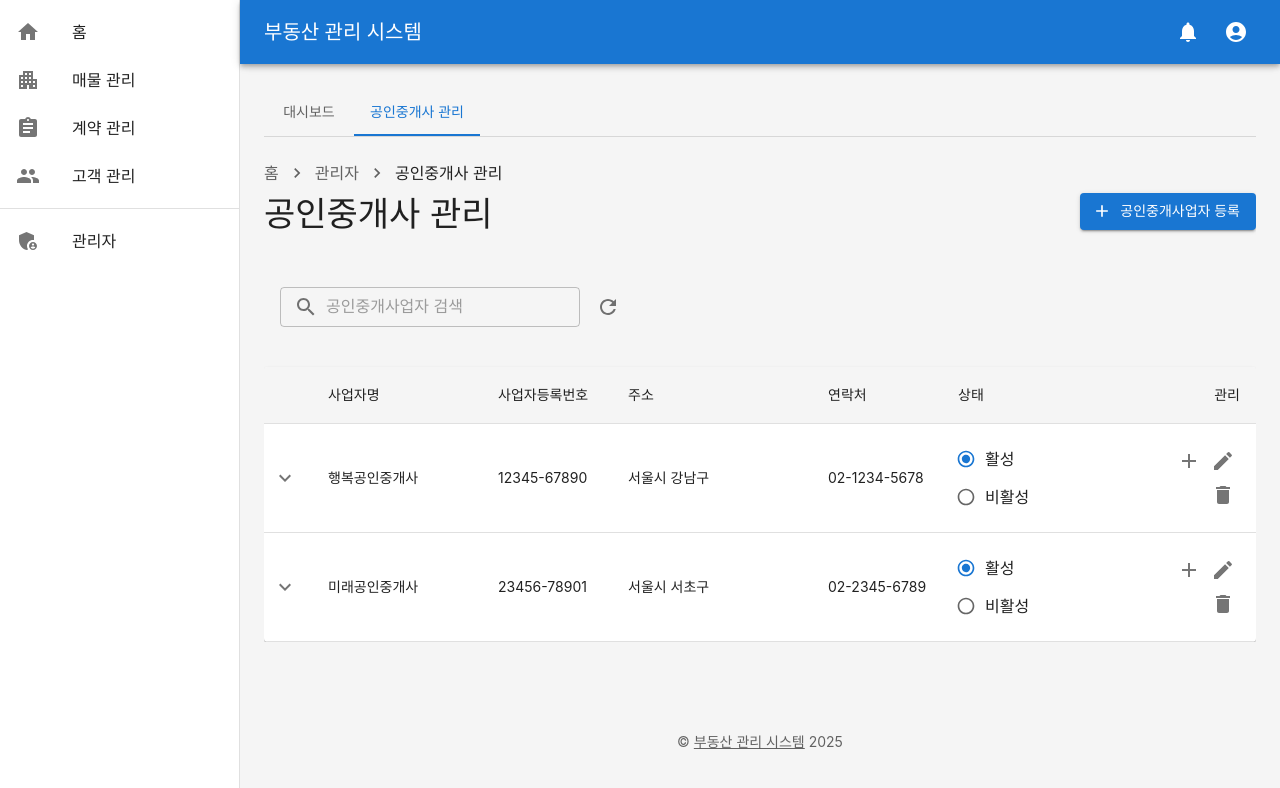
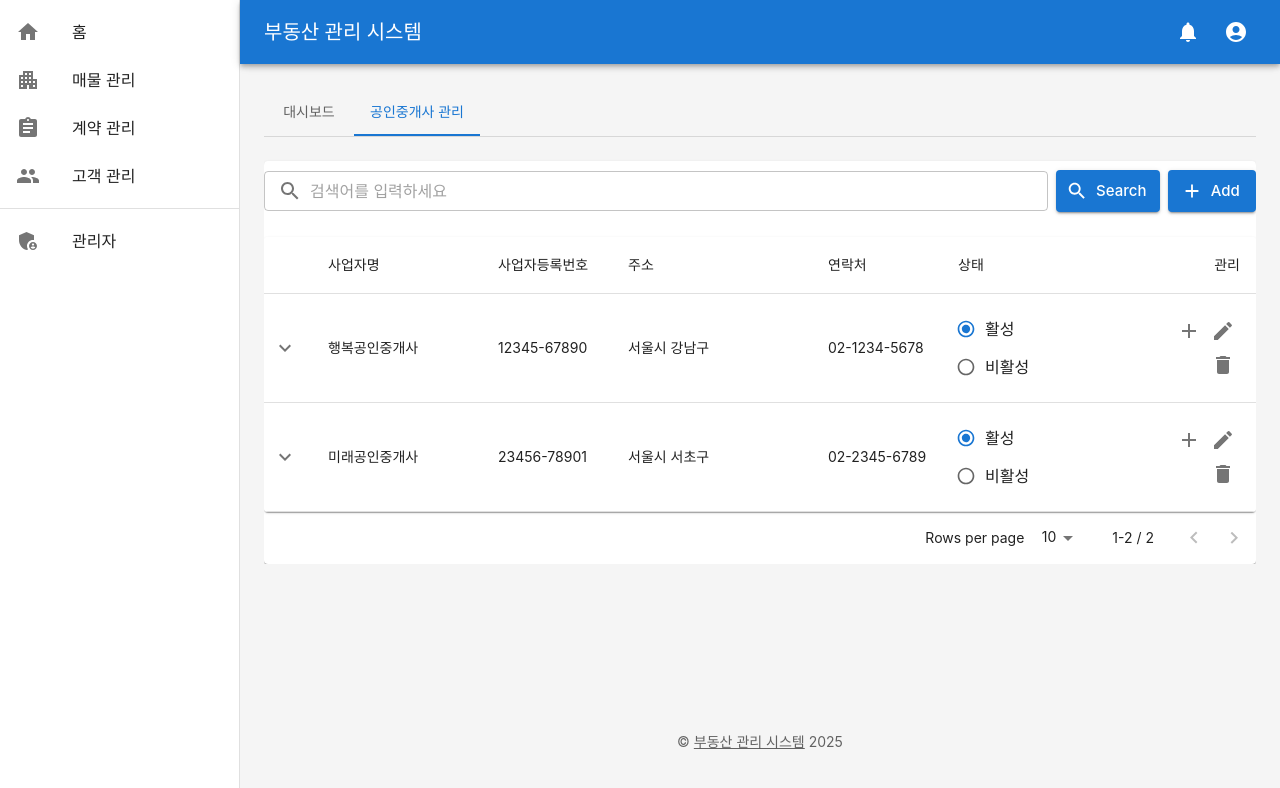
Before and after one commit to dooyongLee/realEstateMgr, a React (Vite) app: page /admin/realtors in a window 1280 px wide. Shown: the top 788 px of the page. Built offline with nearby package versions, Linux system fonts and the light colour scheme.

Commit message:
컴포넌트 정리 및 어드민 수정

```diff
--- a/src/components/common/table/DataTable.tsx
+++ b/src/components/common/table/DataTable.tsx
@@ -88,7 +88,7 @@ const DataTable = <T extends object>({
         rowsPerPage={rowsPerPage}
         onRowsPerPageChange={onRowsPerPageChange}
         rowsPerPageOptions={[5, 10, 25, 50]}
-        labelRowsPerPage="페이지당 행 수"
+        labelRowsPerPage="Rows per page"
         labelDisplayedRows={({ from, to, count }) =>
           `${from}-${to} / ${count}`
         }
--- a/src/features/admin/RealtorManagement.tsx
+++ b/src/features/admin/RealtorManagement.tsx
@@ -1,5 +1,5 @@
 import React, { useState } from 'react';
-import { Box, Button, TextField, Typography } from '@mui/material';
+import { Box, Button, TextField, Typography, Grid, Paper, Card, TablePagination } from '@mui/material';
 import { Add as AddIcon } from '@mui/icons-material';
 import StatusRadioGroup from '../../components/common/StatusRadioGroup';
 import ActionButtons from '../../components/common/ActionButtons';
@@ -8,6 +8,7 @@ import TableToolbar from '../../components/common/TableToolbar';
 import FormDialog from '../../components/common/FormDialog';
 import PageHeader from '../../components/common/PageHeader';
 import AgentList from './components/AgentList';
+import SearchPanel from '@/components/common/search/SearchPanel';
 
 interface Agent {
   id: string;
@@ -82,6 +83,8 @@ const mockRealtorCompanies: Company[] = [
 
 const RealtorManagement = () => {
   const [companies, setCompanies] = useState<Company[]>(mockRealtorCompanies);
+  const [page, setPage] = useState(0);
+  const [rowsPerPage, setRowsPerPage] = useState(10);
   const [openDialog, setOpenDialog] = useState(false);
   const [dialogType, setDialogType] = useState<'company' | 'agent'>('company');
   const [selectedCompany, setSelectedCompany] = useState<string | null>(null);
@@ -96,10 +99,24 @@ const RealtorManagement = () => {
 
   const handleOpenDialog = (type: 'company' | 'agent', companyId?: string, agentId?: string) => {
     setDialogType(type);
-    setSelectedCompany(companyId || null);
+
+    // 등록 모드인 경우 (companyId가 없거나 agentId가 없는 경우)
+    if (!companyId || (type === 'agent' && !agentId)) {
+      setSelectedCompany(null);
+      setSelectedAgent(null);
+      setFormData({
+        name: '',
+        licenseNumber: '',
+        address: '',
+        phone: '',
+        status: 'active',
+      });
+    } else {
+      // 수정 모드인 경우
+      setSelectedCompany(companyId);
       setSelectedAgent(agentId || null);
 
-    if (type === 'company' && companyId) {
+      if (type === 'company') {
         const company = companies.find(c => c.id === companyId);
         if (company) {
           setFormData({
@@ -110,7 +127,7 @@ const RealtorManagement = () => {
             status: company.status,
           });
         }
-    } else if (type === 'agent' && companyId && agentId) {
+      } else if (type === 'agent' && agentId) {
         const company = companies.find(c => c.id === companyId);
         const agent = company?.agents.find(a => a.id === agentId);
         if (agent) {
@@ -121,14 +138,7 @@ const RealtorManagement = () => {
             status: agent.status,
           });
         }
-    } else {
-      setFormData({
-        name: '',
-        licenseNumber: '',
-        address: '',
-        phone: '',
-        status: 'active',
-      });
+      }
     }
 
     setOpenDialog(true);
@@ -193,6 +203,21 @@ const RealtorManagement = () => {
     );
   };
 
+  const handleChangePage = (event: unknown, newPage: number) => {
+    setPage(newPage);
+  };
+
+  const handleChangeRowsPerPage = (event: React.ChangeEvent<HTMLInputElement>) => {
+    setRowsPerPage(parseInt(event.target.value, 10));
+    setPage(0);
+  };
+
+  // 현재 페이지의 데이터만 표시
+  const paginatedCompanies = companies.slice(
+    page * rowsPerPage,
+    page * rowsPerPage + rowsPerPage
+  );
+
   const columns: Column<Company>[] = [
     { id: 'name', label: '사업자명', minWidth: 170 },
     { id: 'licenseNumber', label: '사업자등록번호', minWidth: 130 },
@@ -217,8 +242,8 @@ const RealtorManagement = () => {
       minWidth: 100,
       render: (row) => (
         <ActionButtons
-          onAdd={() => handleOpenDialog('agent', row.id)}
-          onEdit={() => handleOpenDialog('company', row.id)}
+          onAdd={() => handleOpenDialog('agent', row.id, undefined)}
+          onEdit={() => handleOpenDialog('company', row.id, undefined)}
           onDelete={() => handleDelete('company', row.id)}
           showAdd
         />
@@ -228,39 +253,32 @@ const RealtorManagement = () => {
 
   return (
     <Box>
-      <PageHeader
-        title="공인중개사 관리"
-        breadcrumbs={[
-          { label: '홈', href: '/' },
-          { label: '관리자', href: '/admin' },
-          { label: '공인중개사 관리' },
-        ]}
-        actions={
-          <Button
-            variant="contained"
-            color="primary"
-            startIcon={<AddIcon />}
-            onClick={() => handleOpenDialog('company')}
+
+      <Card
+        sx={{
+          mt: 3,
+          '& .MuiTableRow-root': {
+            backgroundColor: 'white',
+          },
+          '& .MuiTableRow-head': {
+            backgroundColor: 'white',
+          },
+          '& .MuiTableCell-head': {
+            backgroundColor: 'white',
+          }
+        }}
       >
-            공인중개사업자 등록
-          </Button>
-        }
+        <SearchPanel
+          title="공인중개사업자"
+          onAdd={() => handleOpenDialog('company')}
+          onSearch={(value) => console.log('Search:', value)}
         />
-
-      <Box sx={{ mb: 3 }}>
-        <TableToolbar
-          onSearch={(value) => console.log('Search:', value)}
-          onRefresh={() => console.log('Refresh')}
-          searchPlaceholder="공인중개사업자 검색"
-        />
-      </Box>
-
         <DataTable
           columns={columns}
-        data={companies}
+          data={paginatedCompanies}
           getRowId={(row) => row.id}
           stickyHeader
-        maxHeight="calc(100vh - 300px)"
+          maxHeight="calc(100vh - 380px)"
           expandable
           expandedContent={(company) => (
             <AgentList
@@ -271,11 +289,23 @@ const RealtorManagement = () => {
             />
           )}
         />
+        <TablePagination
+          component="div"
+          count={companies.length}
+          page={page}
+          onPageChange={handleChangePage}
+          rowsPerPage={rowsPerPage}
+          onRowsPerPageChange={handleChangeRowsPerPage}
+          rowsPerPageOptions={[5, 10, 25]}
+          labelRowsPerPage="Rows per page"
+          labelDisplayedRows={({ from, to, count }) => `${from}-${to} / ${count}`}
+        />
+      </Card>
 
       <FormDialog
         open={openDialog}
         title={`${dialogType === 'company' ? '공인중개사업자' : '공인중개사'} ${
-          selectedCompany || selectedAgent ? '수정' : '등록'
+          (!selectedCompany && !selectedAgent) ? '등록' : '수정'
         }`}
         onClose={handleCloseDialog}
         onSubmit={handleSubmit}
```
Lines whose indentation alone changed are shown as unchanged.
